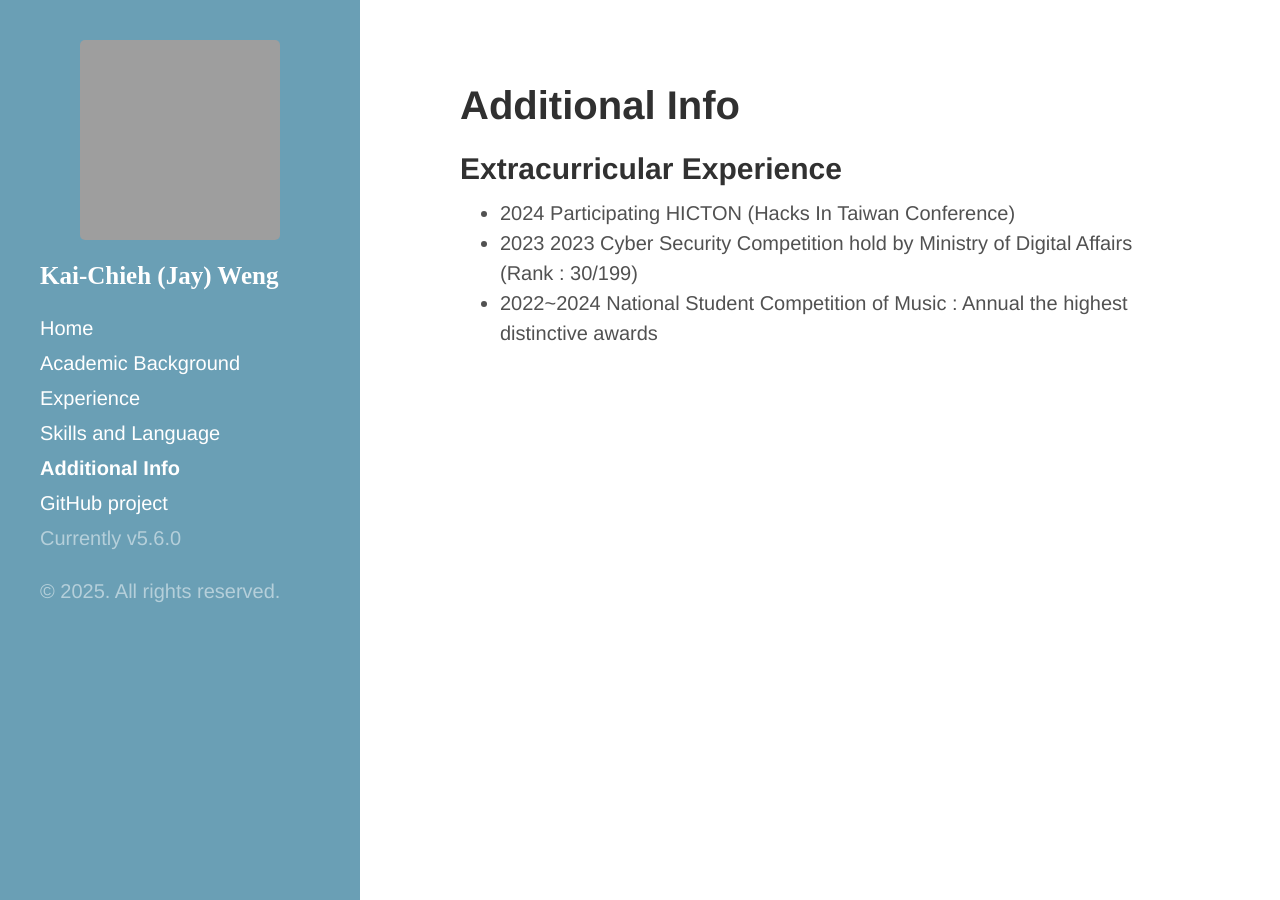
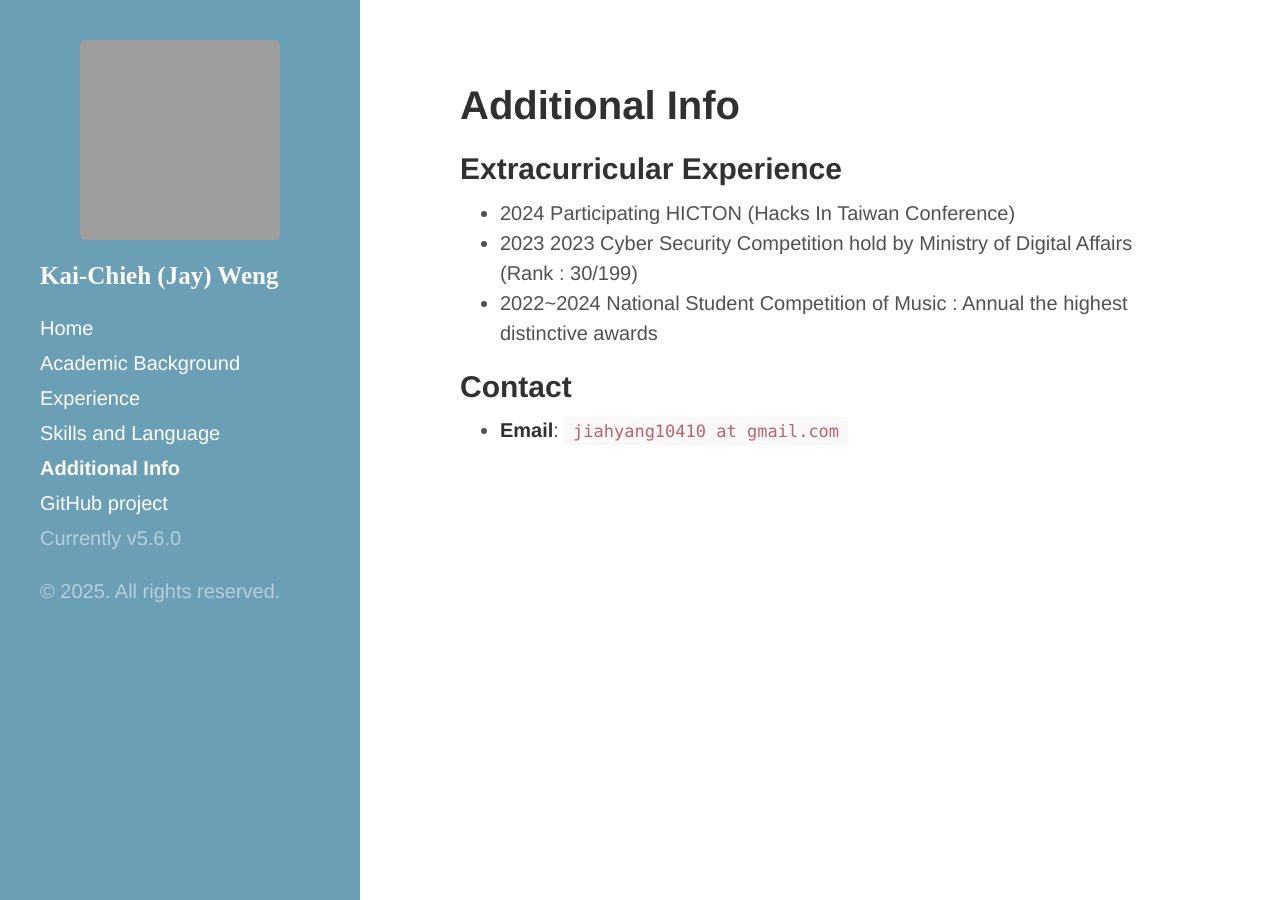
Before and after one commit to FactorialK/FactorialK.github.io, a Jekyll site: the page built from E_Extra.md, in a window 1280 px wide. Built offline with Jekyll 4.4.1, drawn with Linux system fonts in a browser that asks for light colours; grey boxes are pictures that could not be loaded.

Commit message:
Modifying some contents

```diff
--- a/E_Extra.md
+++ b/E_Extra.md
@@ -7,3 +7,7 @@ title : Additional Info
 - 2024	Participating HICTON (Hacks In Taiwan Conference)
 - 2023 	2023 Cyber Security Competition hold by Ministry of Digital Affairs (Rank : 30/199)
 - 2022~2024	National Student Competition of Music : Annual the highest distinctive awards
+
+
+## Contact
++ **Email**: `jiahyang10410 at gmail.com`
```
